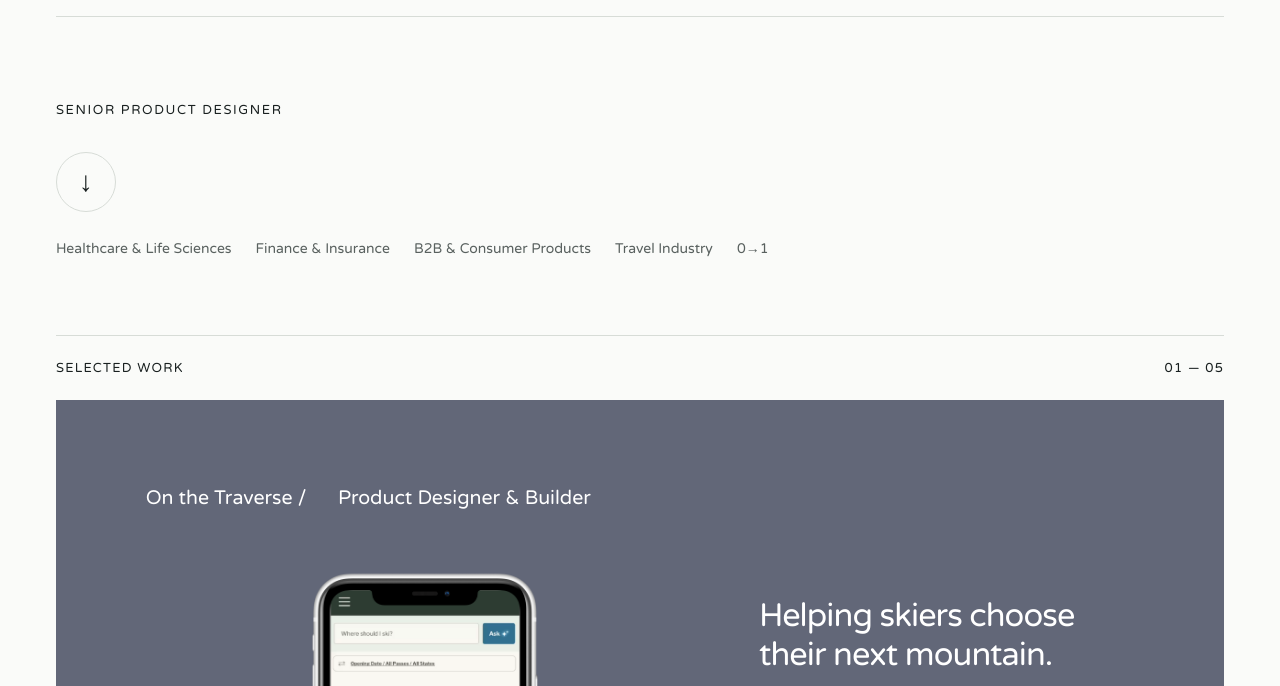
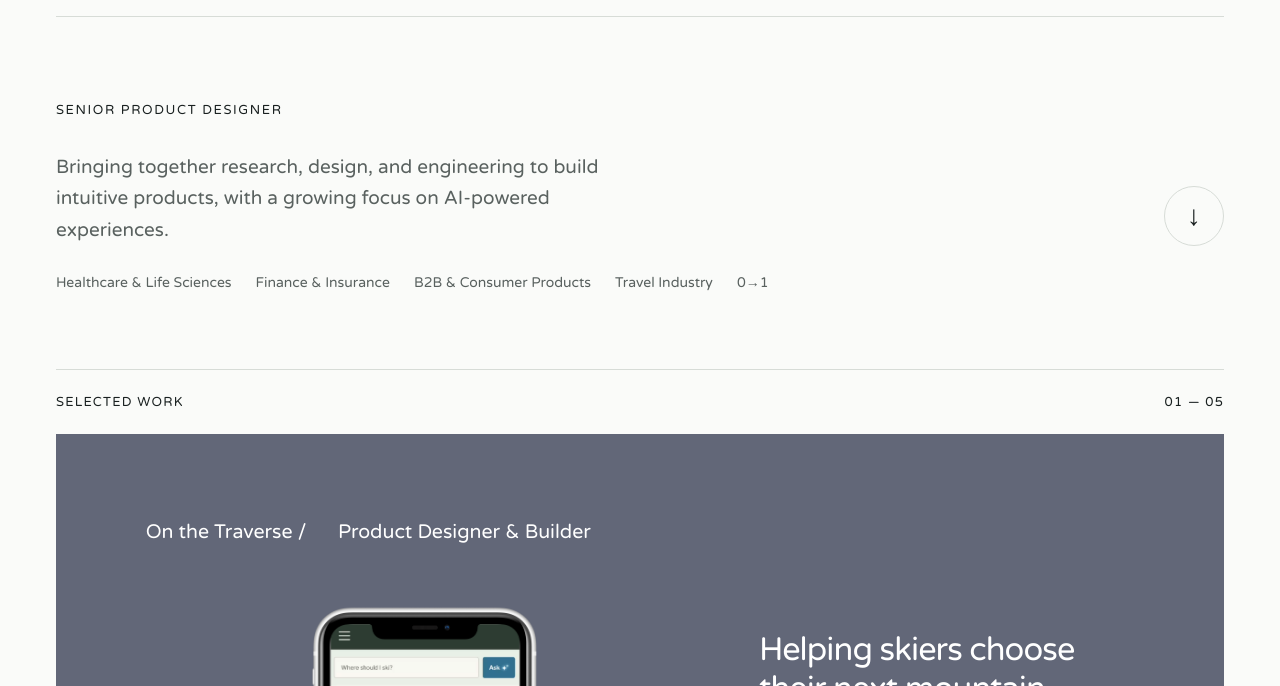
Before and after one commit to benjisurfs-hue/portfolio_2026, a plain HTML site: page index.html in a window 1280 px wide. Shown: the part 94-780 px from the top of the page. Drawn offline with Linux system fonts and the light colour scheme; a web font is replaced by a local one.

Commit message:
Update homepage introduction

```diff
--- a/index.html
+++ b/index.html
@@ -26,7 +26,7 @@
 <a class="skip" href="#work">Skip to work</a>
 <header class="wrap"><a class="brand" href="#top" aria-label="Benji Kim home">benji kim</a><nav aria-label="Main navigation"><a href="#work">Selected work <span>05</span></a><a href="#about">Experience</a><a href="resume.html">Resume</a></nav></header>
 <main id="top">
-<section class="hero wrap" aria-label="Introduction"><p class="eyebrow">Senior Product Designer</p><div class="hero-bottom"><p hidden>I design products by improving the process behind them—not just the interface. I bring extensive startup experience, taking products from 0→1.</p><a class="round-link" href="#work" aria-label="Explore selected work">↓</a></div><div class="expertise" aria-label="Industries, work, and roles"><span>Healthcare &amp; Life Sciences</span><span>Finance &amp; Insurance</span><span>B2B &amp; Consumer Products</span><span>Travel Industry</span><span>0→1</span></div></section>
+<section class="hero wrap" aria-label="Introduction"><p class="eyebrow">Senior Product Designer</p><div class="hero-bottom"><p>Bringing together research, design, and engineering to build intuitive products, with a growing focus on AI-powered experiences.</p><a class="round-link" href="#work" aria-label="Explore selected work">↓</a></div><div class="expertise" aria-label="Industries, work, and roles"><span>Healthcare &amp; Life Sciences</span><span>Finance &amp; Insurance</span><span>B2B &amp; Consumer Products</span><span>Travel Industry</span><span>0→1</span></div></section>
 <section class="work wrap" id="work"><div class="section-label"><h2>Selected work</h2><span>01 — 05</span></div>
 
   <article class="project reference-project reference-traverse" id="traverse">
```
